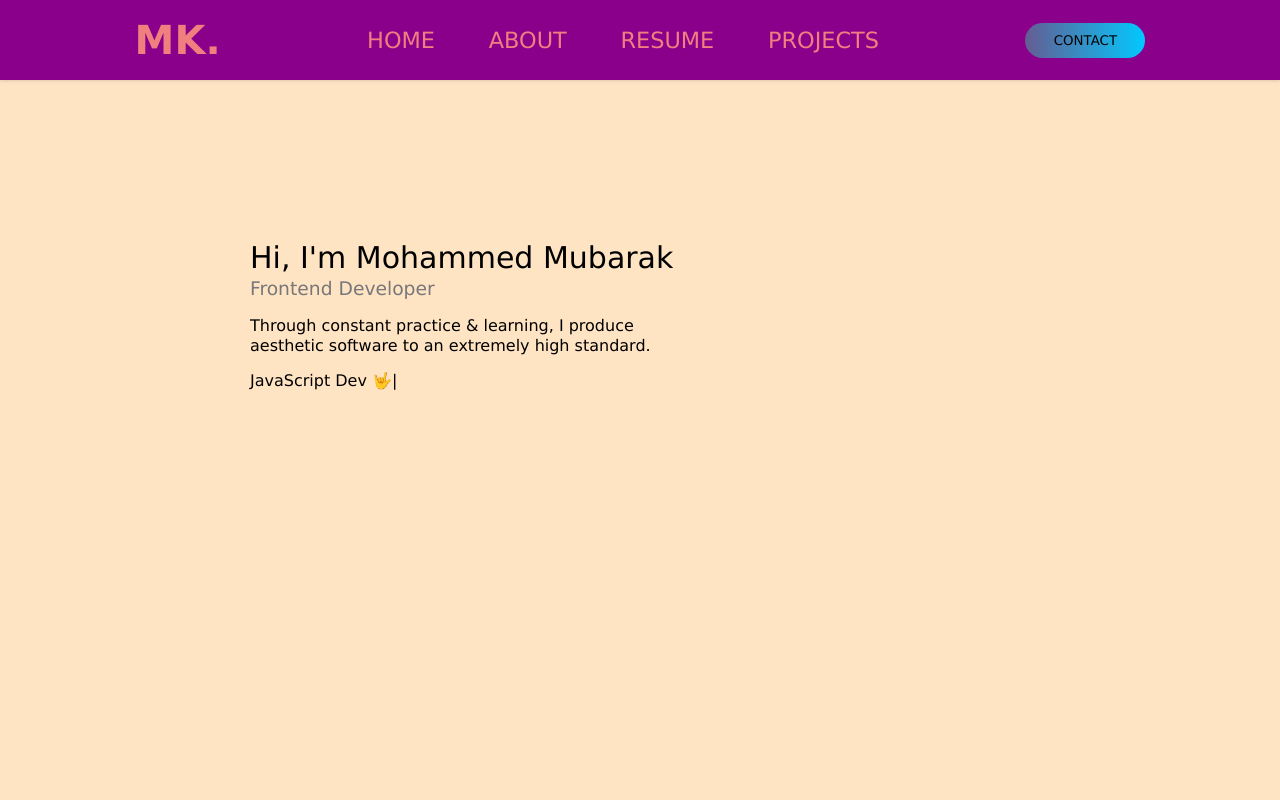
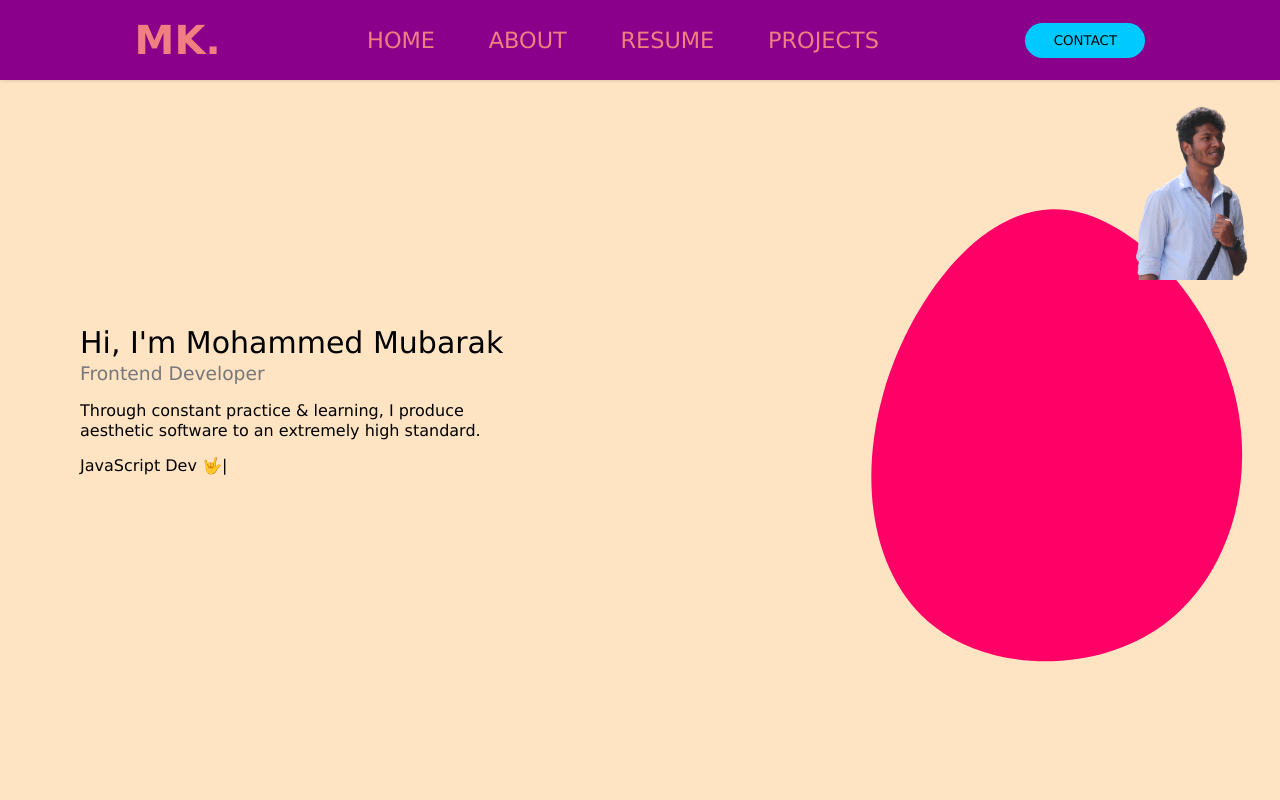
Before and after one commit to MDmubarak786/personal-portfolio-next-js, a Next.js app: page / in a window 1280 px wide. Shown: the top 800 px of the page. Built offline with nearby package versions, Linux system fonts and the light colour scheme.

Commit message:
new things like landing part , svg (blob)...

```diff
--- a/components/Footer.js
+++ b/components/Footer.js
@@ -1,9 +1,21 @@
 import React from "react";
-
+import Image from "next/image";
 export default function Footer() {
   return (
     <div>
       <h1> I'm Footer</h1>
+      <svg
+        width="454px"
+        height="454px"
+        viewBox="0 0 200 200"
+        xmlns="http://www.w3.org/2000/svg"
+      >
+        <path
+          fill="#FF0066"
+          d="M54.3,-21.4C61.8,5.4,53.4,33.7,34.2,47.8C15,61.9,-15,61.9,-32.4,48.3C-49.9,34.8,-54.8,7.7,-47.3,-19.1C-39.8,-45.9,-19.9,-72.4,1.7,-72.9C23.4,-73.5,46.8,-48.1,54.3,-21.4Z"
+          transform="translate(100 100)"
+        />
+      </svg>
     </div>
   );
 }
--- a/components/Home.js
+++ b/components/Home.js
@@ -1,6 +1,8 @@
 import PropTypes from "prop-types";
 import styles from "../styles/home.module.css";
 import Typical from "./Typical";
+import Image from "next/image";
+// import blurimage from './assets/blur.png'
 const Home = (props) => {
   return (
     <div id="home" className={styles.homeDiv}>
@@ -18,6 +20,30 @@ const Home = (props) => {
           <Typical />
         </p>
       </div>
+      <div className={styles.box}>
+        <div>
+          <div className={styles.imagePosition}>
+            <Image
+              src="/muba.png"
+              alt="Picture of the author"
+              width={530}
+              height={530}
+            />
+          </div>
+          <svg
+            width="554px"
+            height="654px"
+            viewBox="0 0 160 190"
+            xmlns="http://www.w3.org/2000/svg"
+          >
+            <path
+              fill="#FF0066"
+              d="M54.3,-21.4C61.8,5.4,53.4,33.7,34.2,47.8C15,61.9,-15,61.9,-32.4,48.3C-49.9,34.8,-54.8,7.7,-47.3,-19.1C-39.8,-45.9,-19.9,-72.4,1.7,-72.9C23.4,-73.5,46.8,-48.1,54.3,-21.4Z"
+              transform="translate(100 100)"
+            />
+          </svg>
+        </div>
+      </div>
     </div>
   );
 };
--- a/styles/header.module.css
+++ b/styles/header.module.css
@@ -10,6 +10,7 @@
   align-items: center;
   padding: 15px;
   box-shadow: 0 1px 3px rgba(15, 15, 15, 0.13);
+  z-index: 1;
 }
 .navlist {
   display: flex;
@@ -47,15 +48,14 @@
   border-radius: 20px;
   border: none;
   outline: none;
-  background-color: rgba(46, 229, 157, 0.4);
+  background-color: #00c9ff;
   color: rgb(0, 0, 0);
-  background-image: linear-gradient(to right, transparent 0%, #00c9ff 100%);
   transition: all 240ms ease-in-out;
   cursor: pointer;
 }
 .contact:hover {
-  background-color: #2ee59d;
-  box-shadow: 0px 15px 20px rgba(46, 229, 157, 0.4);
+  background-color: #2ee5e5;
+  box-shadow: 0px 15px 20px rgba(30, 233, 199, 0.493);
   color: #fff;
   transform: translateY(-5px);
 }
--- a/styles/home.module.css
+++ b/styles/home.module.css
@@ -1,10 +1,12 @@
 .homeDiv {
-  padding-top: 90px;
   height: 100vh;
   background-color: bisque;
+  display: flex;
+  align-items: center;
+  justify-content: space-around;
 }
 .centerPart {
-  padding: 150px 250px;
+  /* padding: 110px 150px; */
   line-height: 1.2;
   /* position: relative; */
 }
@@ -19,3 +21,16 @@
   margin-block-start: 1em;
   max-width: 460px;
 }
+.box {
+  /* background-color: black; */
+  color: white;
+  /* height: 600px; */
+  padding-top: 90px;
+  width: 500px;
+}
+
+.imagePosition {
+  position: absolute;
+  top: 100px;
+  left: 1100px;
+}
```
Also changed, not shown: public/dot.png (added), public/muba.png (added).
